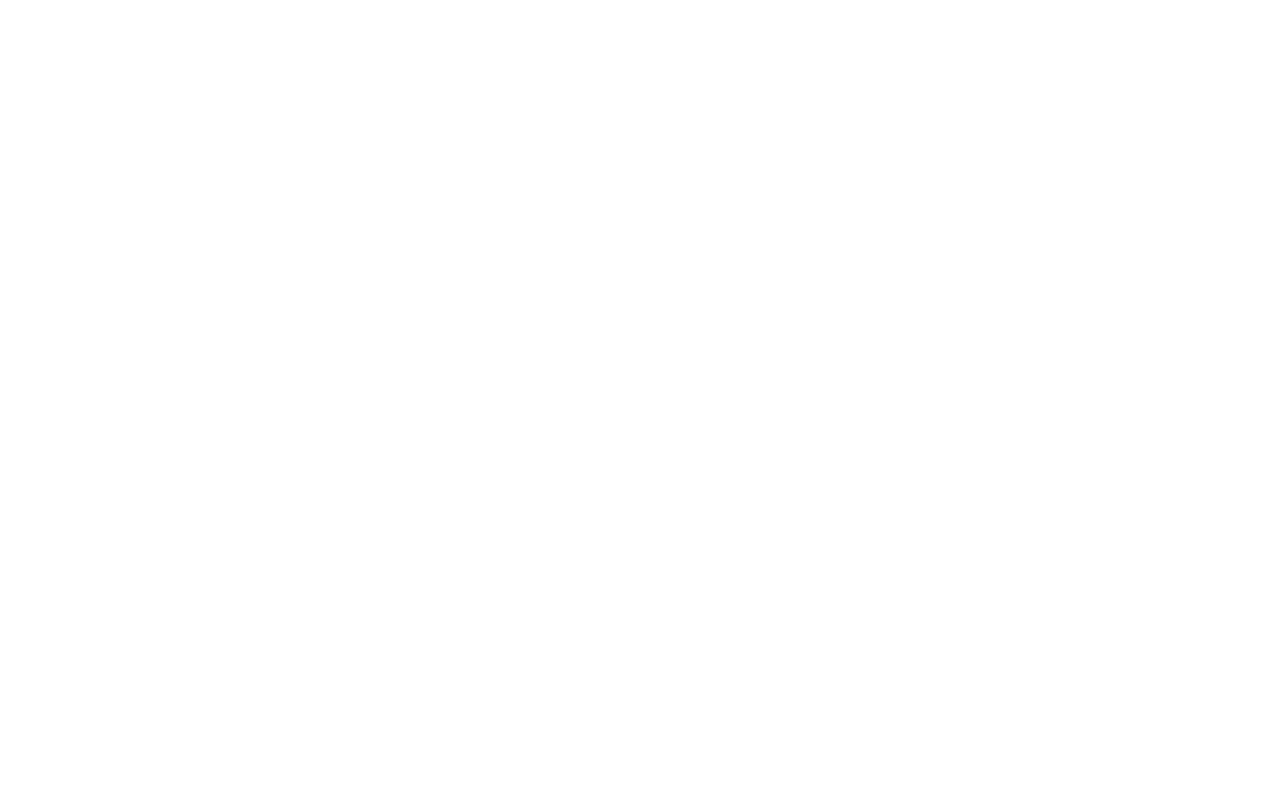
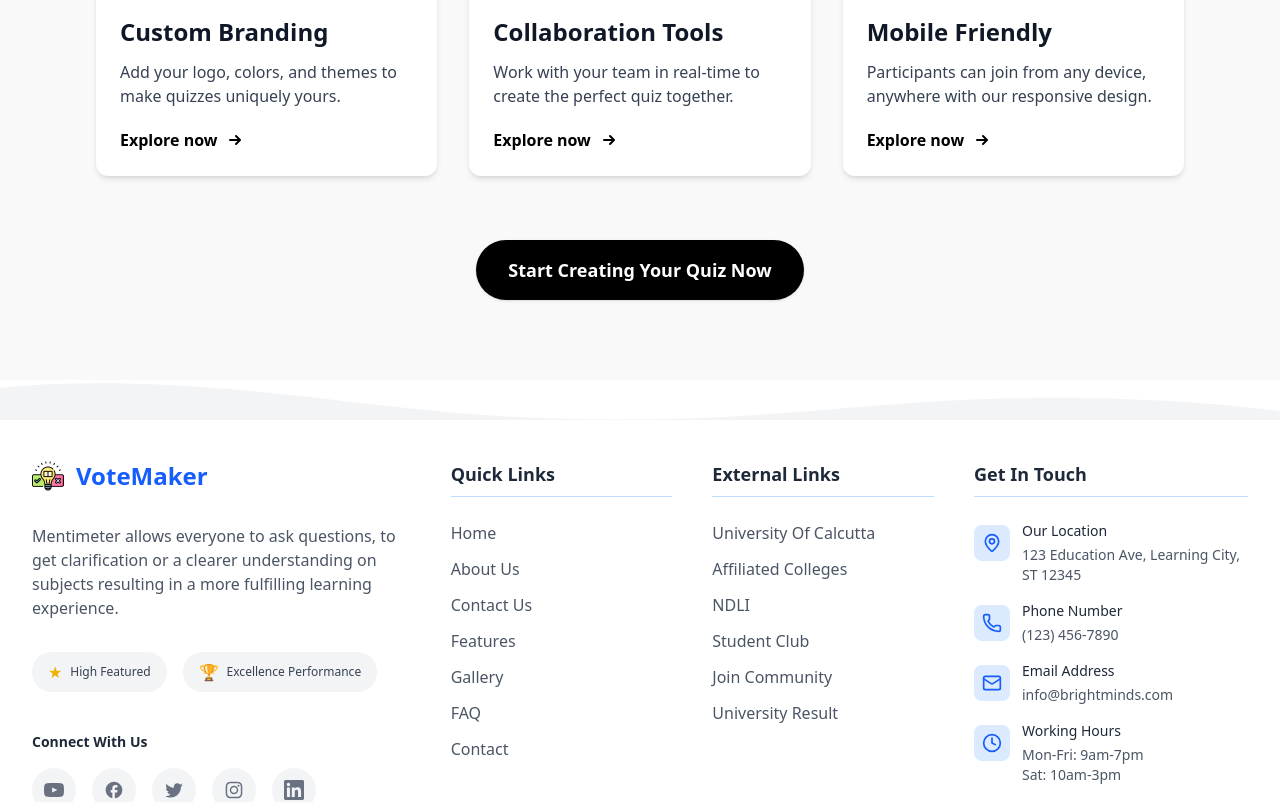
Before and after one commit to karnerfly/quiz, a React (Vite) app in the folder frontend/: page /Features in a window 1280 px wide. Before the commit this address had no page. Shown: the part 940-1742 px from the top of the page. Before the commit the page ends 800 px from the top, so only its background shows below. Built offline with nearby package versions, Linux system fonts and the light colour scheme.

Commit message:
Changes to be committed:

```diff
--- a/frontend/src/App.jsx
+++ b/frontend/src/App.jsx
@@ -4,6 +4,7 @@
 import HomePage from "./pages/HomePage";
 import AboutUs from "./pages/AboutUs";
 import ContactUs from "./pages/ContactUs";
+import Features from "./pages/Features";
 
 import Quiz from "./pages/features/Quiz";
 import Poll from "./pages/features/Poll";
@@ -20,6 +21,7 @@
         <Route path="" index element={<HomePage />} />
         <Route path="AboutUs" element={<AboutUs />} />
         <Route path="ContactUs" element={<ContactUs />} />
+        <Route path="Features" element={<Features />} />
 
         <Route path="features/quiz" element={<Quiz />} />
         <Route path="features/poll" element={<Poll />} />
--- a/frontend/src/components/FeatureSection.jsx
+++ b/frontend/src/components/FeatureSection.jsx
@@ -45,7 +45,7 @@
       <div className="max-w-6xl mx-auto">
         {/* Header */}
         <div className="text-center mb-16">
-          <h2 className="text-4xl md:text-5xl font-semibold text-gray-900 mb-6">
+          <h2 className=" mt-4 text-4xl md:text-5xl font-semibold text-gray-900 mb-6">
             Powerful Features
           </h2>
           <p className="text-xl text-gray-700 max-w-2xl mx-auto">
--- a/frontend/src/components/common/Footer.jsx
+++ b/frontend/src/components/common/Footer.jsx
@@ -169,25 +169,69 @@
     Quick Links
   </h3>
   <ul className="space-y-3">
-                {[
-                  "Home",
-                  "About",
-                  "Why Us",
-                  "Features",
-                  "Gallery",
-                  "FAQ",
-                  "Contact",
-                ].map((item) => (
-                  <li key={item}>
+    <li>
       <a
-                      href="#"
+        href="/"
         className="flex items-center text-gray-600 hover:text-blue-600 transition-colors duration-300 group"
       >
         <ChevronRight className="h-4 w-4 mr-2 opacity-0 -ml-6 group-hover:opacity-100 group-hover:ml-0 transition-all duration-300" />
-                      <span>{item}</span>
+        <span>Home</span>
       </a>
     </li>
-                ))}
+    <li>
+      <a
+        href="/aboutus"
+        className="flex items-center text-gray-600 hover:text-blue-600 transition-colors duration-300 group"
+      >
+        <ChevronRight className="h-4 w-4 mr-2 opacity-0 -ml-6 group-hover:opacity-100 group-hover:ml-0 transition-all duration-300" />
+        <span>About Us</span>
+      </a>
+    </li>
+    <li>
+      <a
+        href="/contactus"
+        className="flex items-center text-gray-600 hover:text-blue-600 transition-colors duration-300 group"
+      >
+        <ChevronRight className="h-4 w-4 mr-2 opacity-0 -ml-6 group-hover:opacity-100 group-hover:ml-0 transition-all duration-300" />
+        <span>Contact Us</span>
+      </a>
+    </li>
+    <li>
+      <a
+        href="/features"
+        className="flex items-center text-gray-600 hover:text-blue-600 transition-colors duration-300 group"
+      >
+        <ChevronRight className="h-4 w-4 mr-2 opacity-0 -ml-6 group-hover:opacity-100 group-hover:ml-0 transition-all duration-300" />
+        <span>Features</span>
+      </a>
+    </li>
+    <li>
+      <a
+        href="/gallery"
+        className="flex items-center text-gray-600 hover:text-blue-600 transition-colors duration-300 group"
+      >
+        <ChevronRight className="h-4 w-4 mr-2 opacity-0 -ml-6 group-hover:opacity-100 group-hover:ml-0 transition-all duration-300" />
+        <span>Gallery</span>
+      </a>
+    </li>
+    <li>
+      <a
+        href="/faq"
+        className="flex items-center text-gray-600 hover:text-blue-600 transition-colors duration-300 group"
+      >
+        <ChevronRight className="h-4 w-4 mr-2 opacity-0 -ml-6 group-hover:opacity-100 group-hover:ml-0 transition-all duration-300" />
+        <span>FAQ</span>
+      </a>
+    </li>
+    <li>
+      <a
+        href="/contact"
+        className="flex items-center text-gray-600 hover:text-blue-600 transition-colors duration-300 group"
+      >
+        <ChevronRight className="h-4 w-4 mr-2 opacity-0 -ml-6 group-hover:opacity-100 group-hover:ml-0 transition-all duration-300" />
+        <span>Contact</span>
+      </a>
+    </li>
   </ul>
 </div>
 
```
Lines whose indentation alone changed are shown as unchanged.
